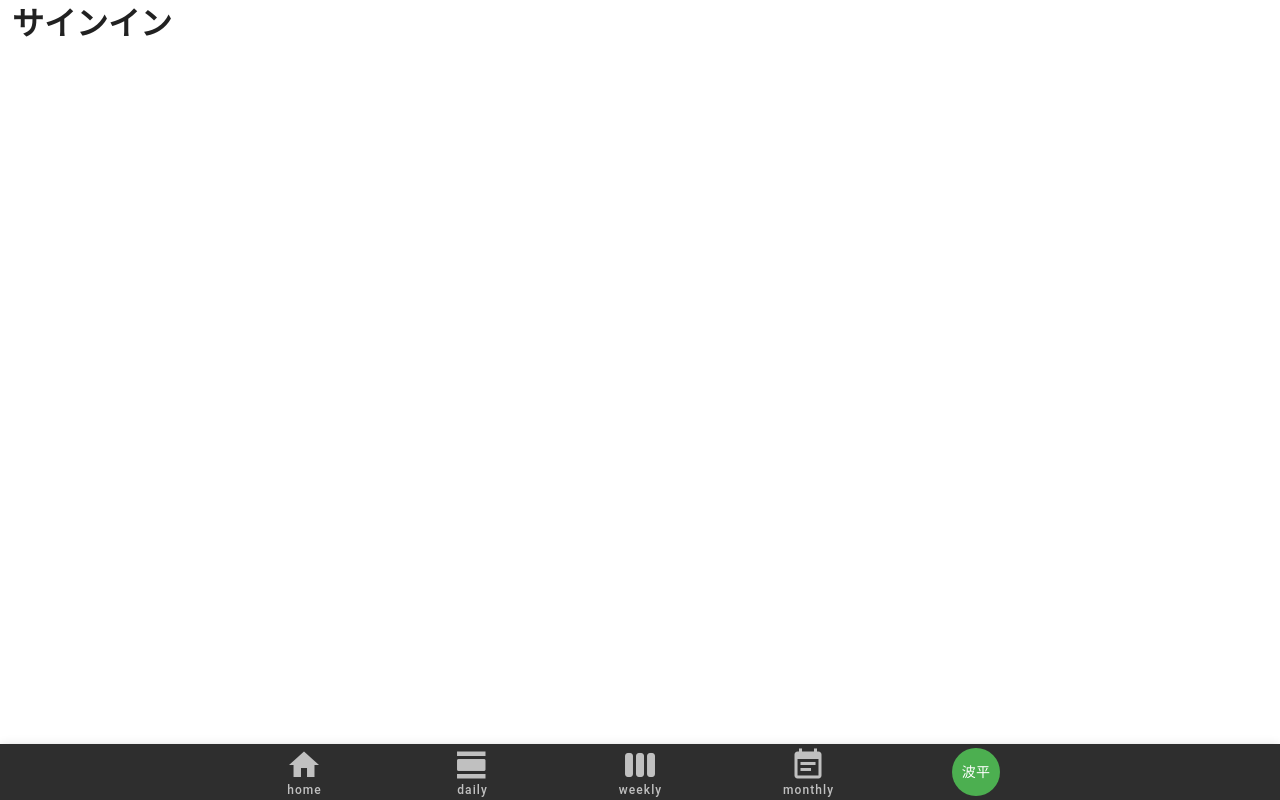
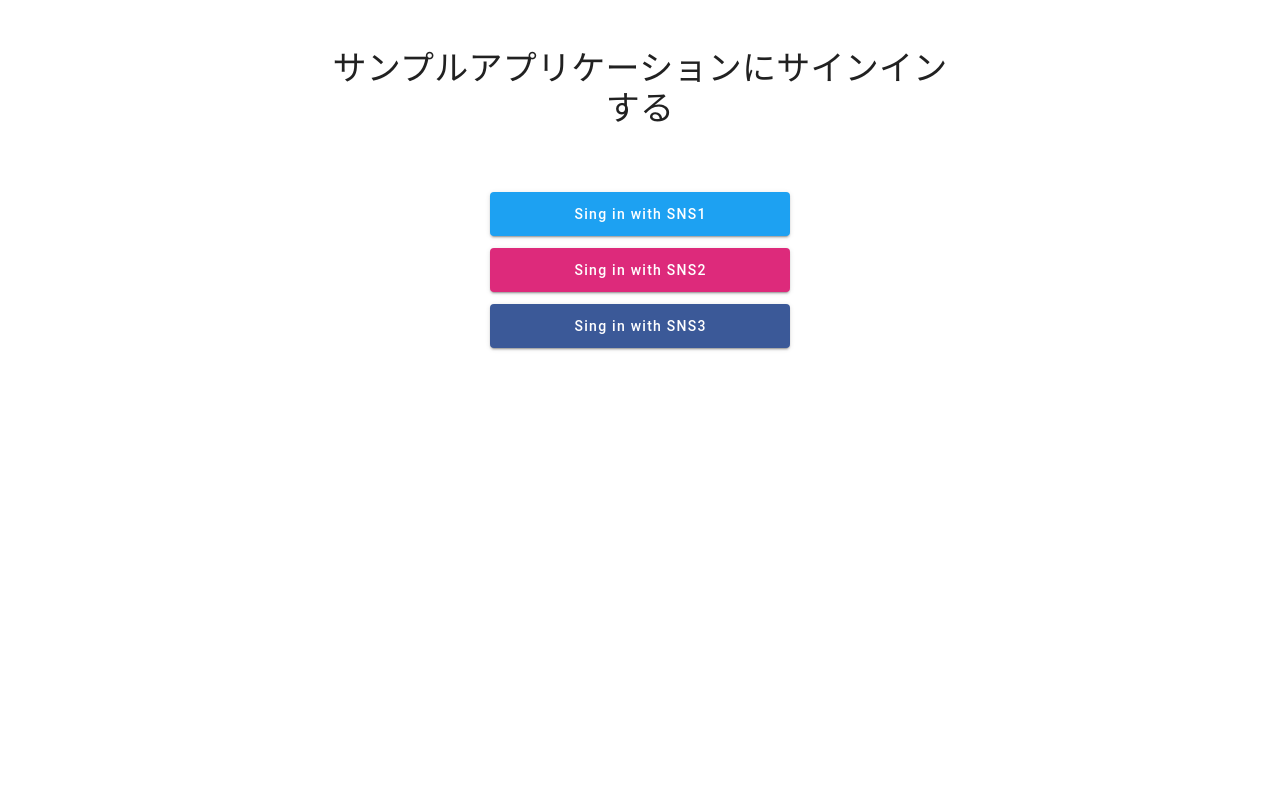
Before and after one commit to masakina0518/vue-sample, a Vue app in the folder app/: page /sign-in in a window 1280 px wide. Built offline with nearby package versions, Linux system fonts and the light colour scheme; a small style sheet from the web is missing.

Commit message:
SignInとStoreのリアクティブ対応

```diff
--- a/app/src/components/Footer.vue
+++ b/app/src/components/Footer.vue
@@ -51,8 +51,8 @@
 </template>
 
 <script lang="ts">
-import { defineComponent, reactive, toRefs } from '@vue/composition-api';
-import { profileMockData } from '@/store/profile';
+import { defineComponent, reactive, toRefs, computed } from '@vue/composition-api';
+import { profileStore } from '@/store/profile';
 
 interface MenuItem {
   title: string;
@@ -75,7 +75,9 @@
           methodName: 'share',
         },
       ] as MenuItem[],
-      signInUser: profileMockData,
+      signInUser: computed(() => {
+        return profileStore.profile;
+      }),
     });
 
     /**
@@ -117,6 +119,7 @@
      * サインアウト
      */
     const signOut = () => {
+      profileStore.profile = null;
       routerPush('/sign-in');
     };
 
--- a/app/src/main.ts
+++ b/app/src/main.ts
@@ -2,11 +2,10 @@
 import App from '@/App.vue';
 import router from '@/router';
 import store from '@/store';
-import VueCompositionAPI from '@vue/composition-api';
+import '@/plugins/composition-api';
 import vuetify from '@/plugins/vuetify';
 import 'roboto-fontface/css/roboto/roboto-fontface.css';
 import 'material-design-icons-iconfont/dist/material-design-icons.css';
-Vue.use(VueCompositionAPI);
 
 Vue.config.productionTip = false;
 
--- /dev/null
+++ b/app/src/plugins/composition-api.ts
@@ -0,0 +1,4 @@
+import Vue from 'vue';
+import VueCompositionAPI from '@vue/composition-api';
+
+Vue.use(VueCompositionAPI);
--- a/app/src/store/profile.ts
+++ b/app/src/store/profile.ts
@@ -1,3 +1,5 @@
+import '@/plugins/composition-api';
+import { reactive } from '@vue/composition-api';
 import { Profile } from "@/store/profile.model";
 
 export const profileMockData: Profile = {
@@ -8,3 +10,5 @@
     hasAvatar: false,
     mailAddress: 'namihei@example.com',
   };
+
+  export const profileStore = reactive({ profile: null as Profile | null });
--- a/app/src/views/SignIn.vue
+++ b/app/src/views/SignIn.vue
@@ -1,11 +1,48 @@
 <template>
-  <div>
-    <h1>サインイン</h1>
-  </div>
+  <v-row align="center" justify="center">
+    <v-col cols="12" md="6" class="text-center">
+      <p class="display-1 py-12">
+        サンプルアプリケーションにサインインする
+      </p>
+      <div>
+        <v-btn width="300" large color="#1DA1F2" class="white--text text-none" @click="signIn">
+          Sing in with SNS1
+        </v-btn>
+      </div>
+
+      <div class="mt-3">
+        <v-btn width="300" large color="#DD2A7B" class="white--text text-none" @click="signIn">
+          Sing in with SNS2
+        </v-btn>
+      </div>
+
+      <div class="mt-3">
+        <v-btn width="300" large color="#3B5998" class="white--text text-none" @click="signIn">
+          Sing in with SNS3
+        </v-btn>
+      </div>
+
+    </v-col>
+  </v-row>
 </template>
 
 <script lang="ts">
 import { defineComponent } from '@vue/composition-api';
+import { profileStore, profileMockData } from '@/store/profile';
 
-export default defineComponent({});
+export default defineComponent({
+  setup(prop, context) {
+    /**
+     * サインイン
+     */
+    const signIn = () => {
+      profileStore.profile = profileMockData;
+      context.root.$router.push('/');
+    };
+
+    return {
+      signIn,
+    }
+  },
+});
 </script>
```
